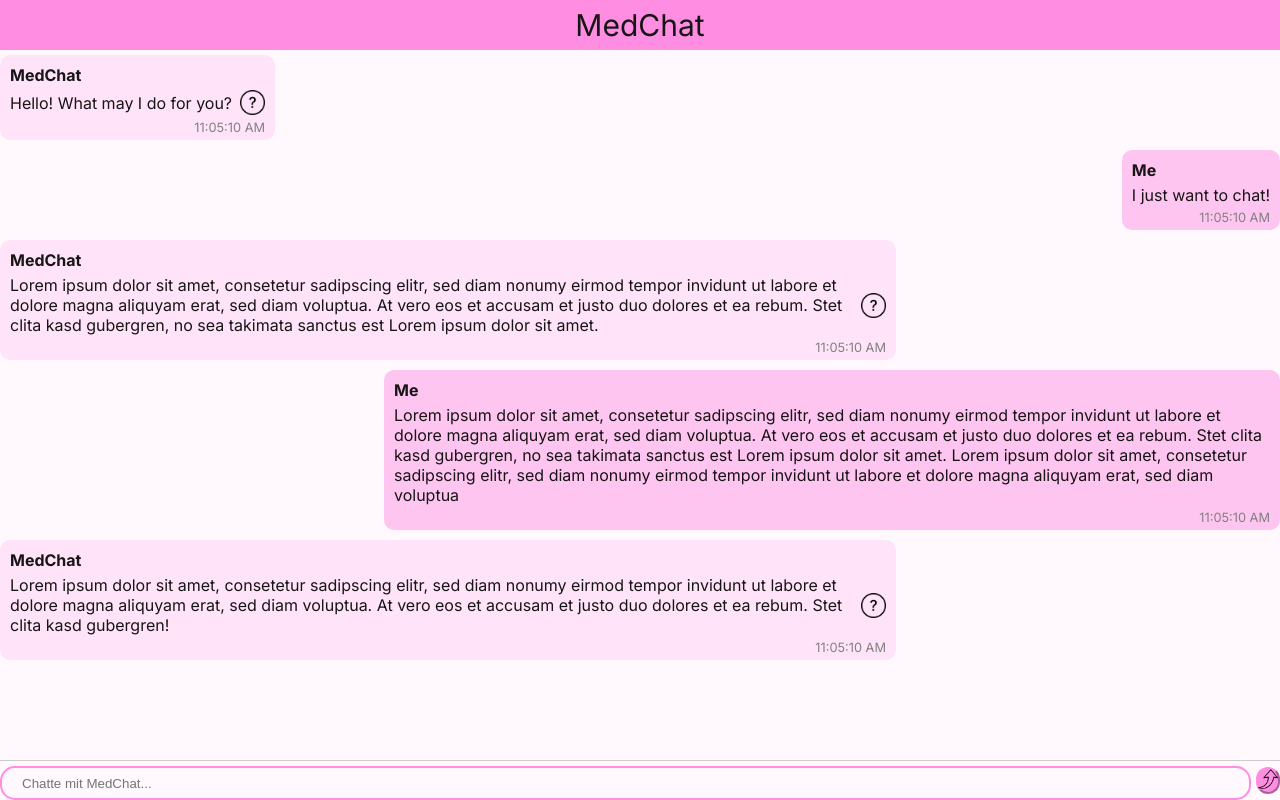
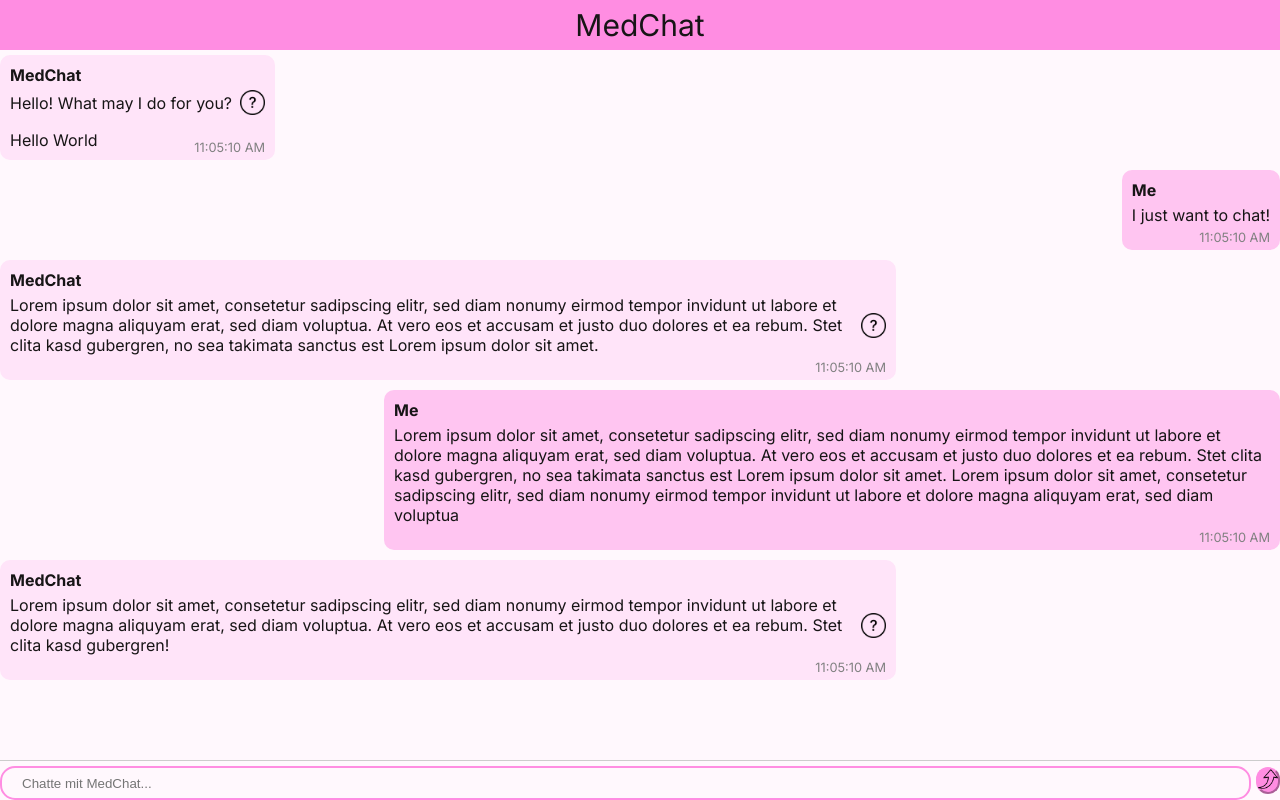
Before and after one commit to EStaELisa/medbot, a Next.js app: page / in a window 1280 px wide. Both pictures are taken after a click on the button 252 px from the left and 102 px from the top of the page. Built offline with nearby package versions, Linux system fonts and the light colour scheme.

Commit message:
#29: implement expanding messages after clicking on explainability button

```diff
--- a/src/components/chatMessages/ChatMessages.tsx
+++ b/src/components/chatMessages/ChatMessages.tsx
@@ -1,4 +1,4 @@
-import React from 'react'
+import React, { useState } from 'react'
 import styles from './chatMessages.module.css'
 
 type props = {
@@ -10,21 +10,38 @@ type props = {
 
 const ChatMessages = (props:props) => {
   const messageClass = props.isOutgoing ? styles['outgoing'] : styles['incoming'];
+  const [expanded, setExpanded] = useState(false);
+
+  const clickButtonHandler = () => {
+    setExpanded((prev) => !prev);
+  }
 
   return (
     <div className={`${styles['message']} ${messageClass}`}>
+        {/* Absender */}
         <div className={styles['sender']}>
             {props.sender}
         </div>
+
+        {/* Inhalt */}
         <div className={styles['content']}>
             {props.content}
             {!props.isOutgoing && (
-                <button className={styles['explain_button']}>
+                <button className={styles['explain_button']} onClick={clickButtonHandler}>
                     <img className={styles['icon']} src={'/question_white.png'}/>
                 </button>
             )}
         </div>
+
+        {/* Zeit */}
         <div className={styles['timestamp']}>{new Date(props.timestamp).toLocaleTimeString()}</div>
+
+        {/* Aufgeklappte Nachricht mit Explainability Infos */}
+        {expanded && (
+            <div className={styles.expandedContent}>
+              Hello World
+            </div>
+        )}
     </div>
   )
 }
--- a/src/components/chatMessages/chatMessages.module.css
+++ b/src/components/chatMessages/chatMessages.module.css
@@ -46,7 +46,7 @@
 }
 
 .explain_button:hover{
-  background-color: var(--foreground);
+  background-color: var(--header);
   cursor: pointer;
 }
 
```
